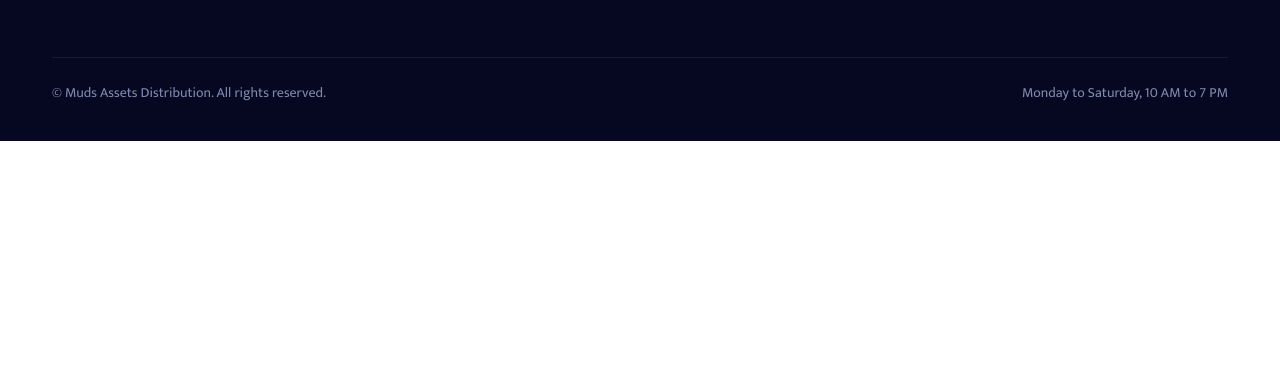
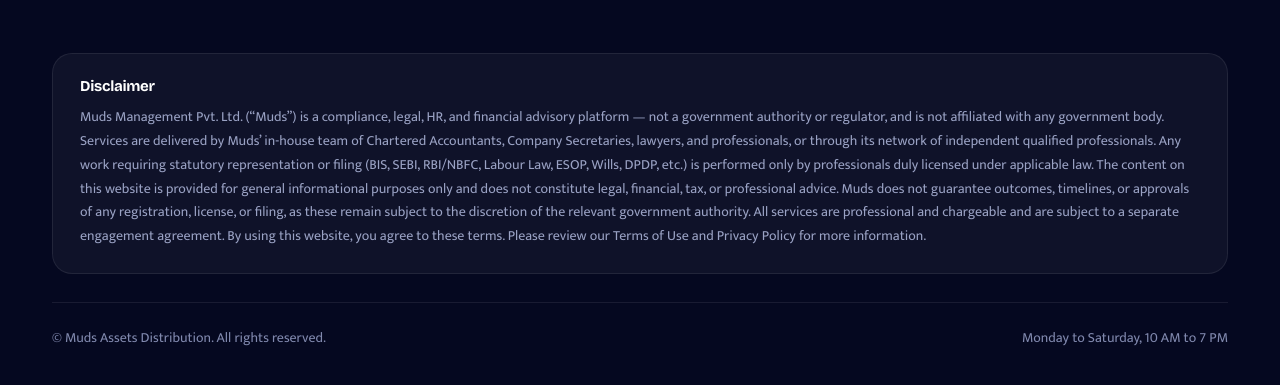
Before and after one commit to MudsClaude123/MudsWebsite, a plain HTML site: page premium/index.html in a window 1280 px wide. Shown: the part 8658-9043 px from the top of the page. Before the commit the page ends 8799 px from the top, so only its background shows below. Drawn offline with nearby package versions, Linux system fonts and the light colour scheme.

Commit message:
Add legal disclaimer to premium site footer
Co-Authored-By: Claude Opus 5.5 <noreply@anthropic.com>
Claude-Session: https://claude.ai/code/session_01MuAsuHi11xyM2Mm8hQhqFU

```diff
--- a/premium/index.html
+++ b/premium/index.html
@@ -284,7 +284,10 @@ button,input,select,textarea{font:inherit;color:inherit}
 .socials a{width:46px;height:46px;border-radius:50%;background:rgba(255,255,255,.07);display:flex;align-items:center;justify-content:center;color:#fff;transition:background .2s,transform .2s}
 .socials a:hover{background:var(--c);transform:translateY(-2px)}
 .socials svg{width:18px;height:18px}
-.foot-bottom{margin-top:60px;padding-top:24px;border-top:1px solid rgba(255,255,255,.08);display:flex;justify-content:space-between;gap:16px;flex-wrap:wrap;font-size:14px;color:#8189AE}
+.disclaimer{margin-top:56px;padding:26px 28px;border-radius:20px;background:rgba(255,255,255,.04);box-shadow:inset 0 0 0 1px rgba(255,255,255,.08)}
+.disclaimer h4{margin:0 0 10px;font-size:15px}
+.disclaimer p{font-size:14px;line-height:1.7;color:#9AA2C4;max-width:none}
+.foot-bottom{margin-top:28px;padding-top:24px;border-top:1px solid rgba(255,255,255,.08);display:flex;justify-content:space-between;gap:16px;flex-wrap:wrap;font-size:14px;color:#8189AE}
 
 .fab{position:fixed;right:20px;bottom:20px;z-index:90;display:flex;align-items:center;gap:10px;background:var(--wa);color:#fff;text-decoration:none;font-weight:700;font-size:16px;min-height:58px;padding:0 24px 0 18px;border-radius:999px;box-shadow:0 14px 34px -8px rgba(15,122,58,.6);transition:transform .2s}
 .fab:hover{transform:translateY(-2px)}
@@ -694,6 +697,7 @@ button,input,select,textarea{font:inherit;color:inherit}
       <div><h4>Comply and file</h4><ul id="fl-comp"></ul></div>
       <div><h4>Protect and license</h4><ul id="fl-ipr"></ul></div>
     </div>
+    <div class="disclaimer"><h4>Disclaimer</h4><p>Muds Management Pvt. Ltd. (“Muds”) is a compliance, legal, HR, and financial advisory platform — not a government authority or regulator, and is not affiliated with any government body. Services are delivered by Muds’ in-house team of Chartered Accountants, Company Secretaries, lawyers, and professionals, or through its network of independent qualified professionals. Any work requiring statutory representation or filing (BIS, SEBI, RBI/NBFC, Labour Law, ESOP, Wills, DPDP, etc.) is performed only by professionals duly licensed under applicable law. The content on this website is provided for general informational purposes only and does not constitute legal, financial, tax, or professional advice. Muds does not guarantee outcomes, timelines, or approvals of any registration, license, or filing, as these remain subject to the discretion of the relevant government authority. All services are professional and chargeable and are subject to a separate engagement agreement. By using this website, you agree to these terms. Please review our Terms of Use and Privacy Policy for more information.</p></div>
     <div class="foot-bottom"><span>© Muds Assets Distribution. All rights reserved.</span><span>Monday to Saturday, 10 AM to 7 PM</span></div>
   </div>
 </footer>
```
